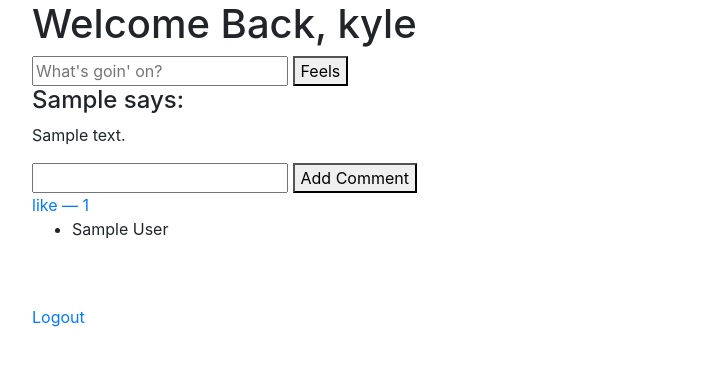
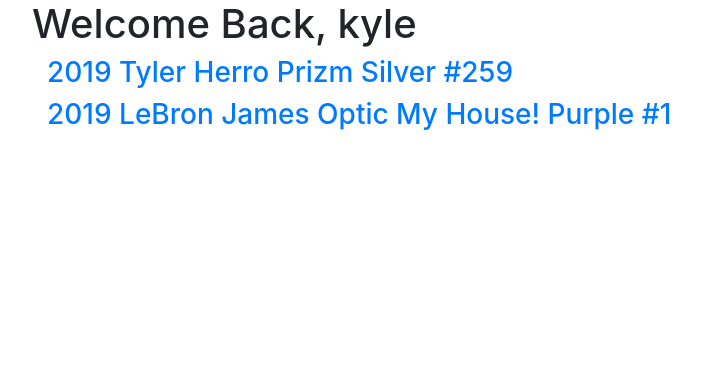
Before and after one commit to kyle-deleon/SCI_Tracker, a Django app: template main/apps/sports_cards/templates/dashboard.htm in a window 1280 px wide. Shown: the top 366 px of the page, without its empty margins (53-754 px from the left). Run offline with Django 3.2, Linux system fonts and the light colour scheme; data comes from the database, SQL or seed files in the repository; both versions use the stored data as it was after the commit; tables that the repository leaves empty hold one stand-in row (values such as "Sample post"); the template is opened without the code that fills it: values that come from a table or form of the project are taken from there, most other values are stand-ins (such as "Sample title", 1, 10 or a date in 2020); parts of the project's set-up code (start-up, migrations or seed data) failed here and were passed over.

Commit message:
added all cards to dashboard

```diff
--- a/main/apps/sports_cards/templates/dashboard.htm
+++ b/main/apps/sports_cards/templates/dashboard.htm
@@ -9,42 +9,11 @@
 <body>
     <div class="container">
         <h1>Welcome Back, {{logged_user.first_name}} </h1>
-        <form action="/feels" method="post">
-            {% csrf_token %}
-            <input type="text" name="content" placeholder="What's goin' on?">
-            <button type="submit">Feels</button>
-        </form>
-        <!--original for-loop-->
-        {% for feels in all_feels %}
-        <h4>{{ feels.creator.first_name }} says:</h4>
-        <p>{{ feels.content }}</p>
-        <form action="/comment" method="post">
-            {% csrf_token %}
-            <input type='hidden' name="feels_id" value="{{feels.id}}">
-            <input type="text" name="comment_content">
-            <button type="submit">Add Comment</button>
-        </form>
-        <div>
-            <!-- comments from specific singular feels-->
-            {% for comment in feels.has_comments.all reversed %}
-                <p>{{comment.content}} &mdash; {{comment.creator.first_name}} <small>{{comment.created_at|date:"D d M Y"}}</small></p>
+        <div class="container">
+            {% for x in all_cards%}
+            <a href="/sports_cards/{{x.id}}"><h3>{{x.year}} {{x.name}} {{x.make}} {{x.special}} #{{x.card_number}}</h3></a>
             {% endfor %}
         </div>
-            {% if logged_user in feels.liked_by.all %}
-                <a href="/unlike/{{feels.id}}" role="button">Unlike &mdash; {{feels.liked_by.count}}</a>
-            {% elif logged_user not in feels.liked_by.all and request.session.uid != feels.creator.id %}
-                <a href="/like/{{feels.id}}" role="button">like &mdash; {{feels.liked_by.count}}</a>
-            {% endif %}
-            {% for user in feels.liked_by.all %}
-                <ul>
-                    <li>{{user.first_name}} {{user.last_name}}</li>
-                </ul>
-            {% endfor %}
-        {% endfor %}
-        <br>
-        <br>
-        <a href="/logout">Logout</a>
-        <!--{% for feels in logged_user.feels_created.all|dictsortreversed:"created_at" %} <--back door | tags in filters{% endfor %}-->
     </div>
 </body>
 </html>
--- a/main/apps/sports_cards/views.py
+++ b/main/apps/sports_cards/views.py
@@ -52,7 +52,7 @@
 def dashboard(request):
     context = {
         "logged_user": User.objects.get(id=request.session['uid']),
-        "all_cards": Cards.objects.all().order_by("-created_at")
+        "all_cards": Cards.objects.all().order_by("-created_at"),
     }
     return render(request, "dashboard.htm", context)
 
```
Also changed, not shown: main/db.sqlite3.
